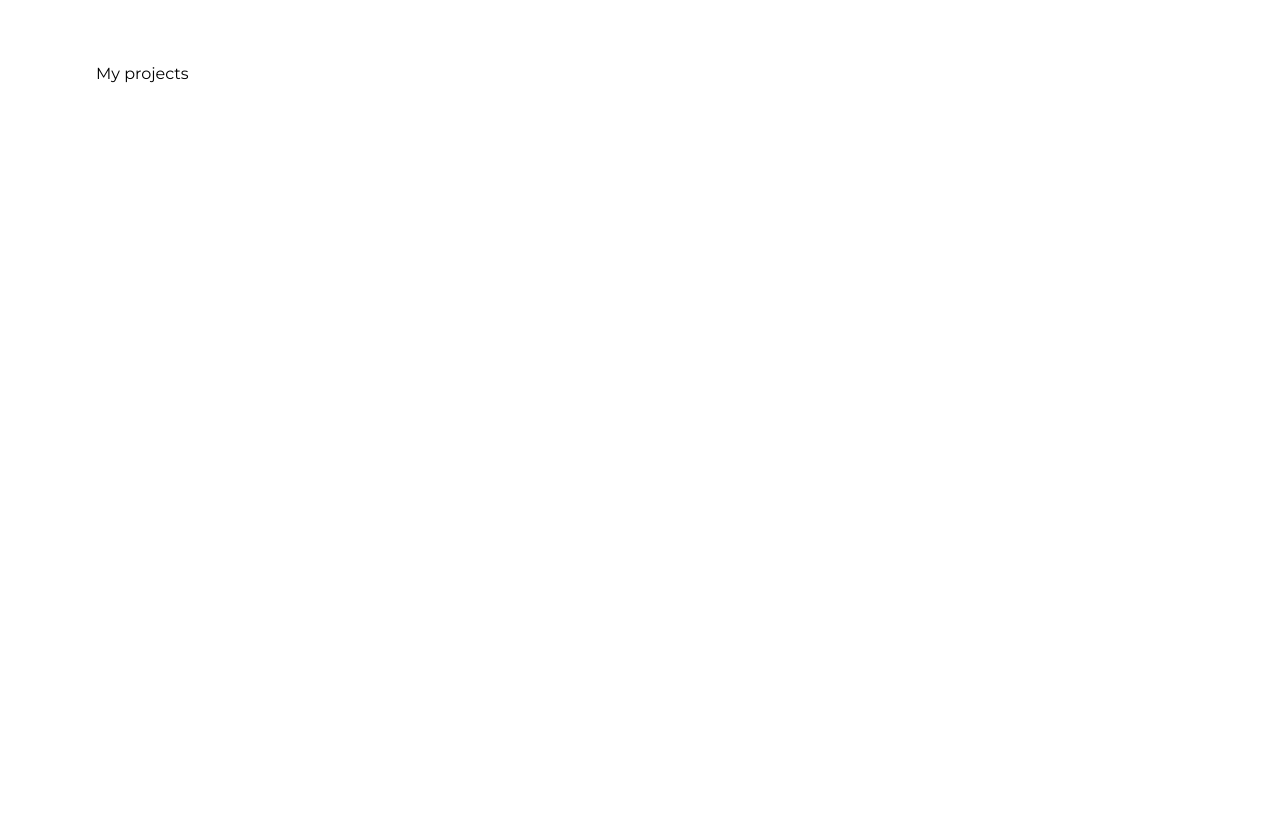
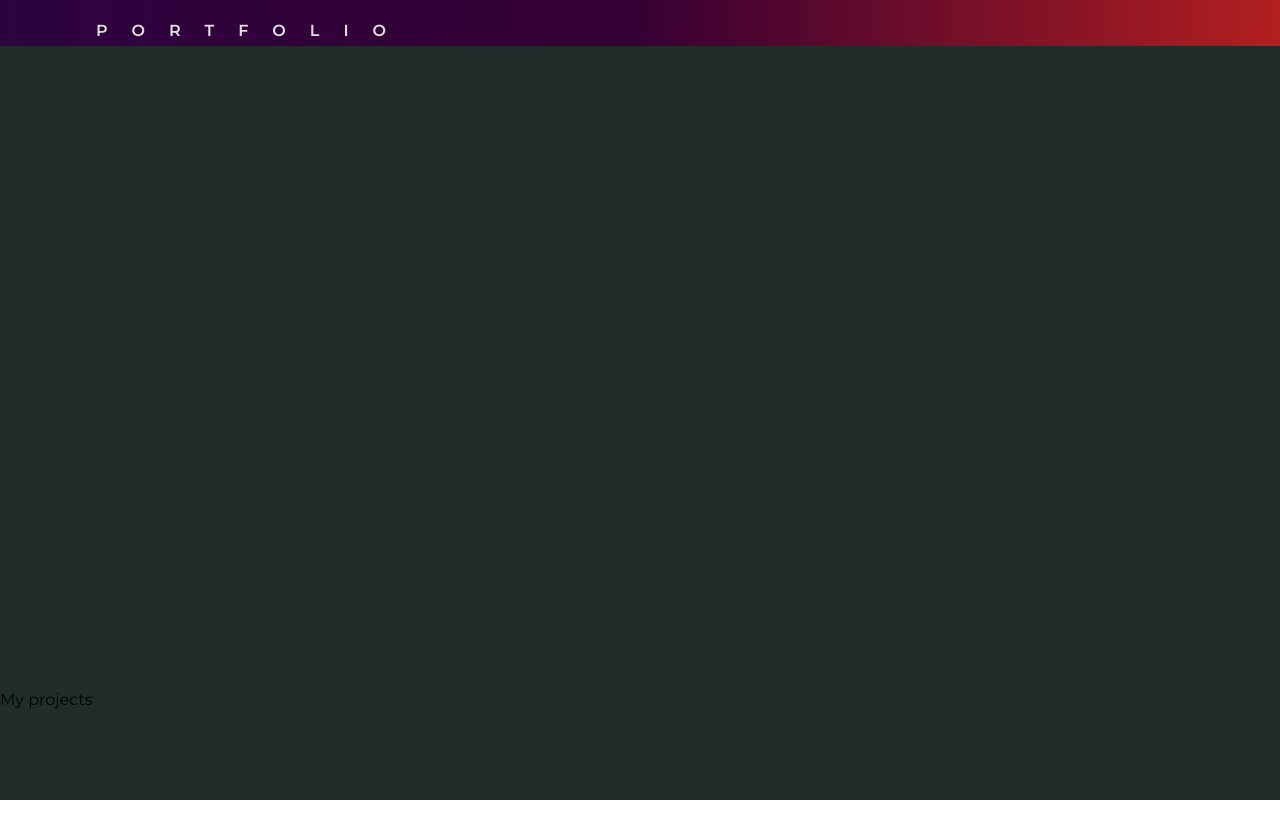
Before and after one commit to JobDerksen/cv_website, a Next.js app: page /projects in a window 1280 px wide. Shown: the top 838 px of the page. After the commit the page ends 800 px from the top, so only its background shows below. Built offline with nearby package versions, Linux system fonts and the light colour scheme.

Commit message:
attempted to get particles on portfolio header

```diff
--- a/package.json
+++ b/package.json
@@ -9,6 +9,9 @@
     "lint": "next lint"
   },
   "dependencies": {
+    "@tsparticles/engine": "^3.2.1",
+    "@tsparticles/react": "^3.0.0",
+    "@tsparticles/slim": "^3.2.1",
     "clsx": "^2.0.0",
     "embla-carousel-react": "^8.0.0-rc22",
     "glob-parent": "^6.0.2",
--- a/src/pages/about.tsx
+++ b/src/pages/about.tsx
@@ -29,7 +29,7 @@ const About = () => {
     }, []);
 
     return(
-    <div className={styles.body} id='about'>
+    <div className={styles.body} id='#about'>
         <Head>
             <title>Job Derksen</title>
             <meta name="description" content="Generated by create next app" />
--- a/src/pages/contact.tsx
+++ b/src/pages/contact.tsx
@@ -20,7 +20,7 @@ const Contact: React.FC = () => {
     };
 
     return (
-        <div className='content' id='contact'>
+        <div className='content' id='#contact'>
             <Head>
                 <title>Job Derksen</title>
                 <meta name="description" content="Generated by create next app"/>
--- a/src/pages/home.tsx
+++ b/src/pages/home.tsx
@@ -5,7 +5,7 @@ import SubHeading from '../components/SubHeading/SubHeading'
 
 const Home: React.FC = () => {
     return (
-        <div className='pageContainerHome' id='home'>
+        <div className='pageContainerHome' id='#home'>
             <Head>
                 <title>Job Derksen</title>
                 <meta name="description" content="Generated by create next app"/>
--- a/src/pages/projects.tsx
+++ b/src/pages/projects.tsx
@@ -1,22 +1,66 @@
-import React from "react";
+import React, {useEffect, useRef, useState} from "react";
 import Head from "next/head";
 import styles from '@/styles/projects.module.scss'
+import ScrollHandler from "@/components/ScrollHandler/ScrollHandler";
+import ParticlesComp from "@/particles/Particles";
 const Projects = () => {
+    const aboutRef = useRef<HTMLDivElement>(null);
+    const gradientRef = useRef<HTMLDivElement>(null);
+
+    const [contentHeightBanner, setContentHeightBanner] = useState<number | undefined>(0);
+    const heroSizeRef = useRef<HTMLDivElement>(null);
+
+    useEffect(() => {
+        const observer = new ResizeObserver((entries) => {
+            setContentHeightBanner(entries[0].contentRect.height);
+        });
+        if (heroSizeRef.current) {
+            observer.observe(heroSizeRef.current);
+        }
+        return () => {
+            if (heroSizeRef.current) {
+                // eslint-disable-next-line react-hooks/exhaustive-deps
+                observer.unobserve(heroSizeRef.current);
+            }
+        };
+    }, []);
     return(
-        <div className='pageContainer' id='projects'>
+        <div className={styles.container} id='#portfolio'>
             <Head>
                 <title>Job Derksen</title>
-                <meta name="description" content="Generated by create next app" />
-                <meta name="viewport" content="width=device-width, initial-scale=1" />
-                <link rel="icon" href="/favicon.ico" />
+                <meta name="description" content="Generated by create next app"/>
+                <meta name="viewport" content="width=device-width, initial-scale=1"/>
+                <link rel="icon" href="/favicon.ico"/>
             </Head>
-                <div className='content'>
-                    <div className={styles.container}>
-                        My projects
-                        {/*https://www.energyvoice.com/oilandgas/north-sea/188096/aberdeen-school-scoops-top-oil-and-gas-challenge/*/}
-                        {/*https://www.agcc.co.uk/news-article/aberdeen-grammar-school-wins-top-prize-at-final-of-techfests-stem-in-the-pipeline-oil-and-gas-challenge*/}
-                    </div>
+            <div style={{height: contentHeightBanner, overflow: 'hidden'}}>
+                <div ref={gradientRef} className={styles.gradient}>
+                    <section className={styles.hero} ref={heroSizeRef}>
+                        <h1 ref={aboutRef} className={styles.pageTitle}>PORTFOLIO</h1>
+                    </section>
                 </div>
+            </div>
+
+            <ParticlesComp/>
+
+            <div>
+                My projects
+                {/*https://www.energyvoice.com/oilandgas/north-sea/188096/aberdeen-school-scoops-top-oil-and-gas-challenge/*/}
+                {/*https://www.agcc.co.uk/news-article/aberdeen-grammar-school-wins-top-prize-at-final-of-techfests-stem-in-the-pipeline-oil-and-gas-challenge*/}
+
+            </div>
+            <ScrollHandler
+                className={styles.pageTitle_scroll}
+                elementRef={aboutRef}
+                initialScrollMultiplier={2}
+                endScrollMultiplier={2.501}
+            />
+
+            <ScrollHandler
+                className={styles.gradient_after}
+                elementRef={gradientRef}
+                initialScrollMultiplier={2}
+                endScrollMultiplier={20}
+            />
         </div>
     )
 }
--- /dev/null
+++ b/src/particles/Particles.module.scss
@@ -0,0 +1,8 @@
+.tsparticles {
+  width: 100%;
+  height: 100%;
+  margin: 0;
+  padding: 0;
+  top: 0;
+  left: 0;
+}
--- /dev/null
+++ b/src/particles/Particles.tsx
@@ -0,0 +1,99 @@
+import Particles, { initParticlesEngine } from "@tsparticles/react";
+import style from './Particles.module.scss'
+import {
+    type Container,
+    type ISourceOptions,
+    MoveDirection,
+    OutMode,
+} from "@tsparticles/engine";
+// import { loadAll } from "@/tsparticles/all"; // if you are going to use `loadAll`, install the "@tsparticles/all" package too.
+// import { loadFull } from "tsparticles"; // if you are going to use `loadFull`, install the "tsparticles" package too.
+import { loadSlim } from "@tsparticles/slim"; // if you are going to use `loadSlim`, install the "@tsparticles/slim" package too.
+// import { loadBasic } from "@tsparticles/basic"; // if you are going to use `loadBasic`, install the "@tsparticles/basic" package too.
+
+const ParticlesComp = () => {
+        return (
+            <Particles
+                options={{
+                    fullScreen: {
+                        enable: false,
+                        zIndex: 0
+                    },
+                    particles: {
+                        number: {
+                            value: 200,
+                            density: {
+                                enable: true,
+                            }
+                        },
+                        color: {
+                            value: "#ffffff"
+                        },
+                        shape: {
+                            type: "circle",
+                        },
+                        opacity: {
+                            value: 1,
+                        },
+                        size: {
+                            value: 30,
+                        },
+                        links: {
+                            enable: false
+                        },
+                        move: {
+                            enable: true,
+                            speed: 3,
+                            direction: "none",
+                            random: false,
+                            straight: false,
+
+                        }
+                    },
+                    interactivity: {
+                        detect_on: "canvas",
+                        events: {
+                            onHover: {
+                                enable: true,
+                                mode: "bubble",
+                                parallax: {
+                                    enable: false,
+                                    force: 60,
+                                    smooth: 10
+                                }
+                            },
+                            onClick: {
+                                enable: true,
+                                mode: "push"
+                            },
+                        },
+                        modes: {
+                            grab: {
+                                distance: 400,
+                                lineLinked: {
+                                    opacity: 1
+                                }
+                            },
+                            bubble: {
+                                distance: 400,
+                                size: 100,
+                                duration: 2,
+                                opacity: 1,
+                                speed: 2
+                            },
+                            repulse: {
+                                distance: 200
+                            },
+                            push: {
+                                particles_nb: 4
+                            },
+                        }
+                    },
+                    detectRetina: true,
+                    fpsLimit: 60,
+                }}
+            />
+        );
+
+};
+export default ParticlesComp;
--- a/src/styles/projects.module.scss
+++ b/src/styles/projects.module.scss
@@ -1,3 +1,71 @@
 .container {
-  padding-top: 4rem;
+  background-color: #232b2b;
+  min-height: 100vh;
 }
+.gradient {
+  background: linear-gradient(to left, rgba(#b21f1f,1) 0%, rgba(#360033,1) 25%, rgba(#23074d,1) 75%, rgba(#1a2a6c,1) 100%);
+  background-size: 200%;
+  background-position-x: 100%;
+  transition: 2s background-position ease-out;
+
+  &_after {
+    background-position-x: 0;
+  }
+}
+
+.hero {
+  min-height: 0;
+  padding: 0.5rem;
+
+
+  background-size: 66%;
+  background-position: -1rem -15rem;
+  background-attachment: fixed;
+  background-repeat:no-repeat;
+  @media only screen and (max-width: 1024px) {
+    .avia-safari #top .avia-full-stretch{
+      background-attachment: scroll !important;
+      background-position: 5rem -15rem;
+    }
+  }
+  @media only screen and (max-width: 1024px) {
+    .avia-safari #top .avia-full-stretch{
+      background-attachment: scroll !important;
+      background-size: 100vh;
+      background-position: 40% -7rem;
+    }
+  }
+  @media (max-width: 1024px) {
+    background-size: 100vh;
+    background-position: 40% -5rem;
+  }
+}
+
+.pageTitle {
+  font-size: 1rem;
+  font-weight: 600;
+  letter-spacing: 1.5rem;
+  padding-left: 1.5rem;
+  margin-left: 5vw;
+  mix-blend-mode: lighten;
+  color: #e0e0e0;
+  transition: 0.5s ease-in-out;
+  text-align: left;
+  justify-content: start;
+  @media (max-width: 1024px) {
+    mix-blend-mode: unset;
+    font-size: 1rem;
+    letter-spacing: 0;
+    margin-left: 60vw;
+  }
+  &_scroll {
+    font-size: 4rem;
+    margin-left: 10vw;
+    @media (max-width: 1024px) {
+      font-size: 2rem;
+      letter-spacing: 1rem;
+      padding-left: 1rem;
+      margin-left: unset;
+    }
+  }
+}
```
Also changed, not shown: src/components/navigation/Navigation.tsx (+7 -3 lines), 1 other file (tests, documents, lock files or other folders).
